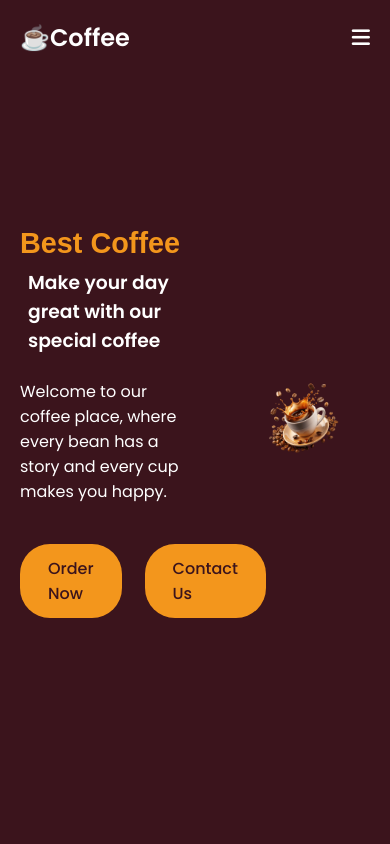
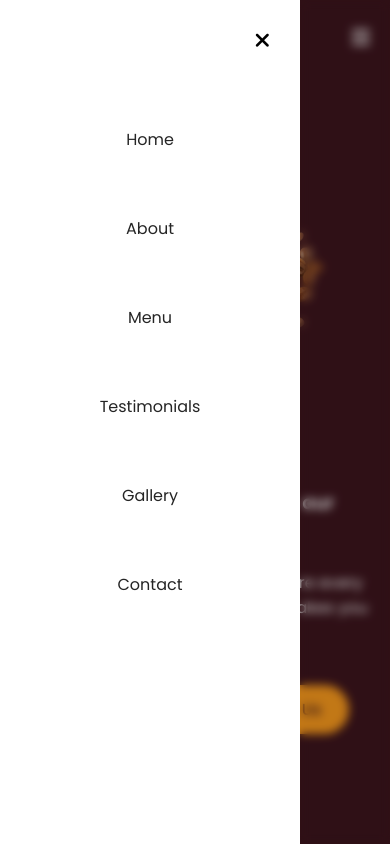
Before and after one commit to dwathsala/Coffee-Website, a plain HTML site: page index.html in a window 390 px wide. Both pictures are taken after a click on the button 360 px from the left and 37 px from the top of the page. Drawn offline with Linux system fonts and the light colour scheme; a web font is replaced by a local one.

Commit message:
Hero section update

```diff
--- a/script.js
+++ b/script.js
@@ -0,0 +1,10 @@
+const menuOpenButton = document.querySelector("#menu-open-button");
+const menuCloseButton = document.querySelector("#menu-close-button");
+
+menuOpenButton.addEventListener("click",() => {
+
+    //Toggle mobile menu visibility
+    document.body.classList.toggle("show-mobile-menu");
+})
+
+menuCloseButton.addEventListener("click", () => menuOpenButton.click());
--- a/style.css
+++ b/style.css
@@ -176,6 +176,17 @@ header .navbar{
         --font-size-xxl: 1.8rem;
     }
 
+    body.show-mobile-menu header::before{
+        content: "";
+        position: fixed;
+        left: 0;
+        top: 0;
+        height: 100%;
+        width: 100%;
+        backdrop-filter: blur(5px);
+        background: rgba(0, 0, 0, 0.2);
+    }
+
     .navbar :where(#menu-close-button, #menu-open-button){
         display: block;
         font-size: var(--font-size-l);
@@ -203,6 +214,11 @@ header .navbar{
         align-items: center;
         padding-top: 100px;
         background: var(--white-color);
+        transition: left 0.2s ease;
+    }
+
+    body.show-mobile-menu .navbar .nav-menu{
+        left: 0;
     }
 
     .navbar .nav-menu .nav-link{
@@ -212,5 +228,26 @@ header .navbar{
         font-size: var(--font-size-m);
     }
 
+    .hero-section .section-content{
+        gap: 50px;
+        text-align: center;
+        padding: 30px 20px 20px;
+        flex-direction: column-reverse;
+        justify-content: center;
+    }
+
+    .hero-section .hero-details :is(.subtitle , .description){
+        max-width: 100%;
+    }
+
+    .hero-section .hero-details .buttons{
+        justify-content: center;
+    }
+
+    .hero-section .hero-image-wrapper{
+        max-width: 270px;
+        margin-right: 0;
+    }
+
 
 }
```
